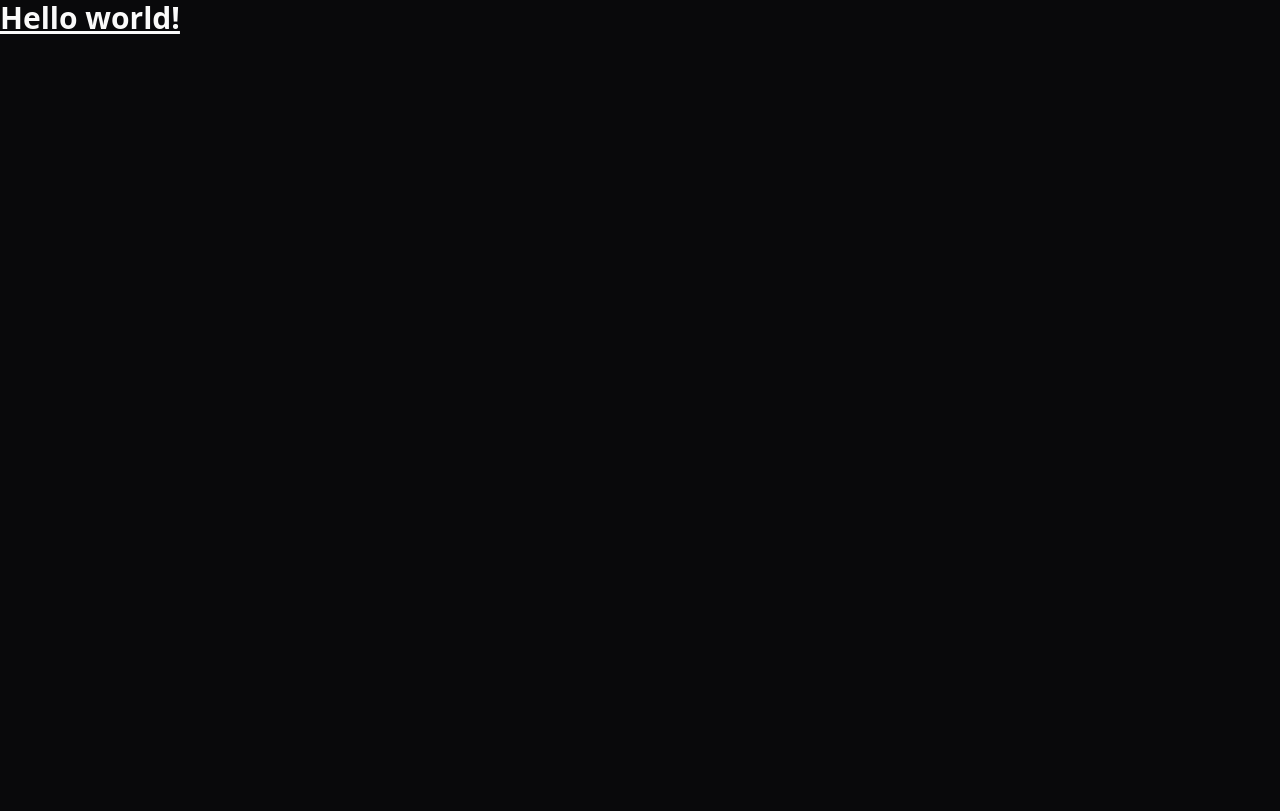
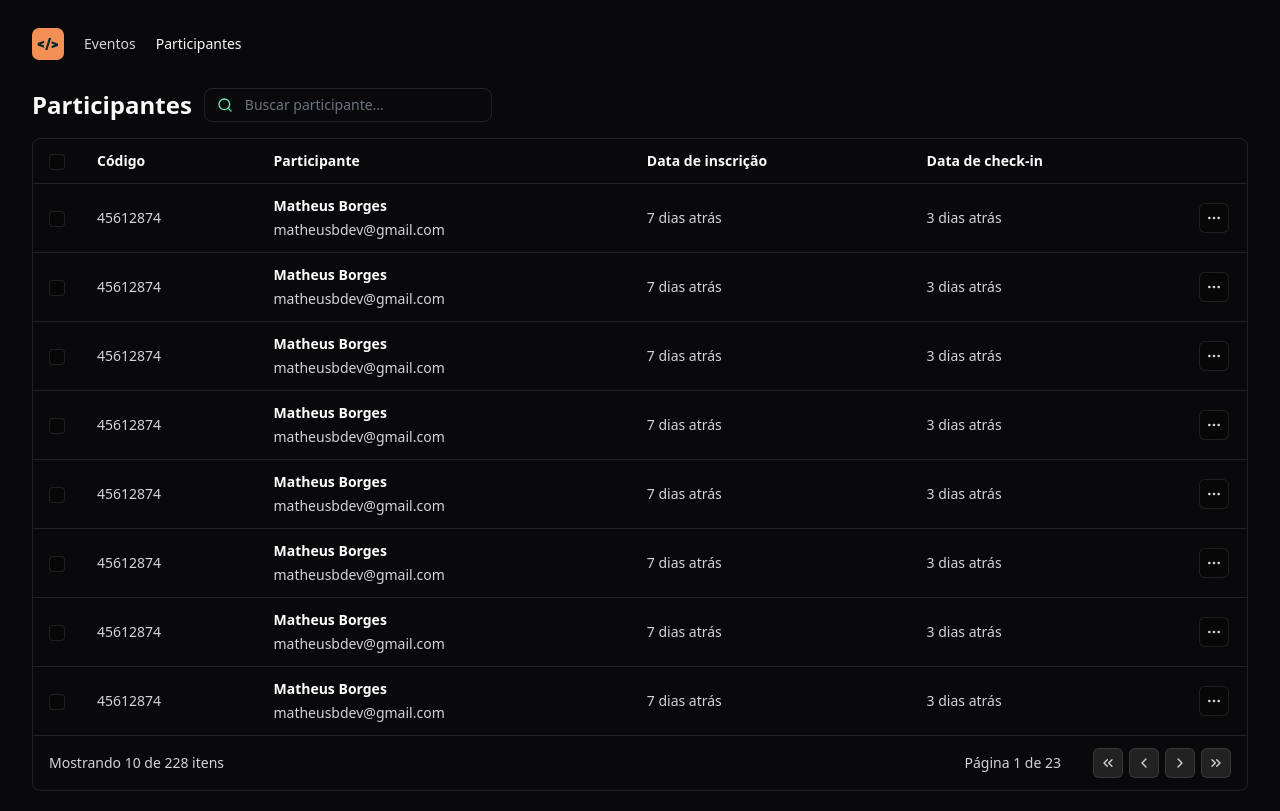
Before and after one commit to MatheusBorgesDev/pass-in, a React (Vite) app: page / in a window 1280 px wide. Built offline with nearby package versions, Linux system fonts and the light colour scheme.

Commit message:
feat: :sparkles: add Header and AttendeeList components to app main page

```diff
--- a/src/app.tsx
+++ b/src/app.tsx
@@ -1,3 +1,11 @@
+import { AttendeeList } from "./components/attenndee-list";
+import { Header } from "./components/header";
+
 export function App() {
-  return <h1 className="text-3xl font-bold underline">Hello world!</h1>;
+  return (
+    <div className="flex flex-col gap-5 max-w-[1216px] mx-auto py-5">
+      <Header />
+      <AttendeeList />
+    </div>
+  );
 }
```
